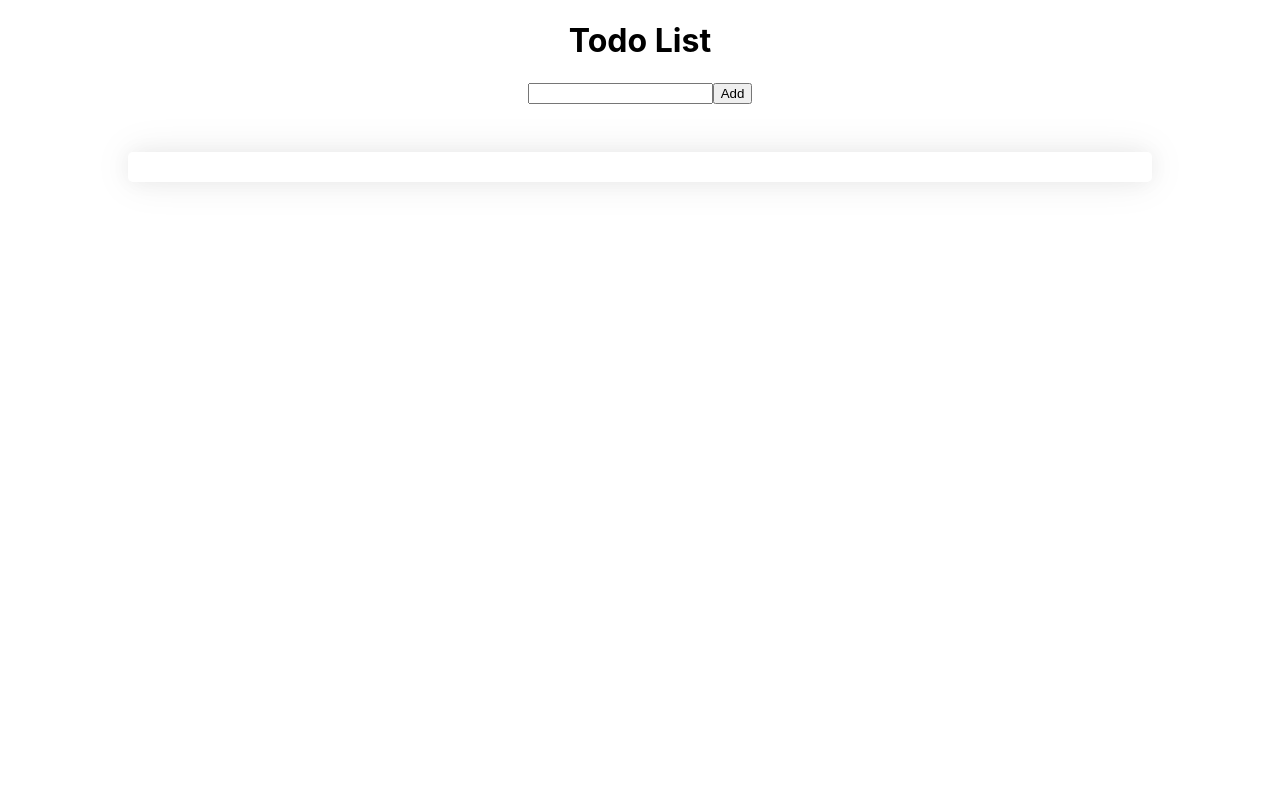
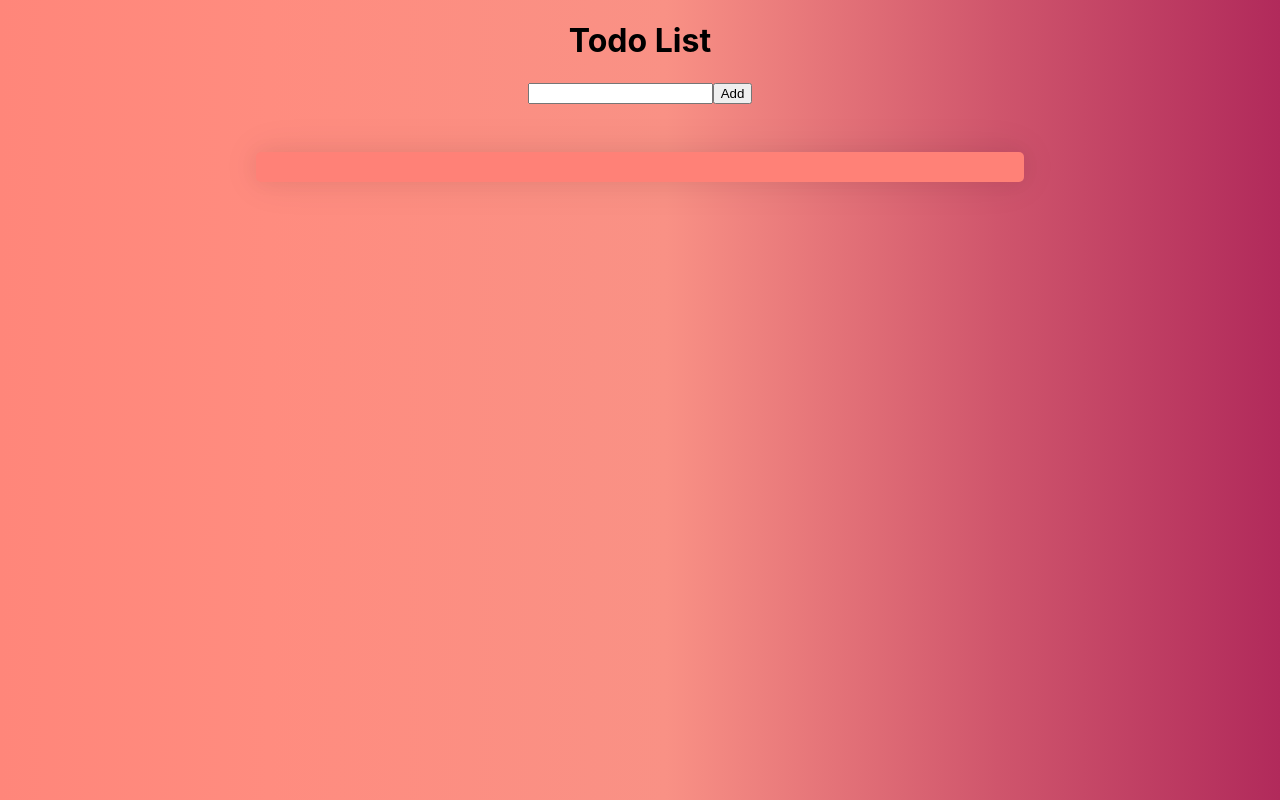
Before and after one commit to IngridAkeida/to-do-list, a React (Create React App) app: page / in a window 1280 px wide. Built offline with nearby package versions, Linux system fonts and the light colour scheme.

Commit message:
update commit

```diff
--- a/src/components/styledtodolist.js
+++ b/src/components/styledtodolist.js
@@ -1,12 +1,21 @@
 import styled from "styled-components";
+
+export const StyledAdd = styled.button`
+
+
+`
 
 export const StyledTodoList = styled.ul`
 
   list-style-type: decimal;
+  color: #b12a5b;
+  font-style: italic;
+  background-color: #ff8177;
+  margin: 0;
   overflow: hidden;
   padding: 10px 0 20px 0;
   margin: 48px auto 0;
-  width: 80%;
+  width: 60%;
   font-family: Arial, Helvetica, sans-serif;
   box-shadow: 0 0 20px rgba(0, 0, 0, 0.05), 0 0px 40px rgba(0, 0, 0, 0.08);
   border-radius: 5px;
@@ -21,8 +30,6 @@ export const StyledTodoItem = styled.li`
 export const StyledTodoText = styled.p`
  padding: 0 10px;
  left: 10px;
- border: 1px red solid;
-
 `;
 
 export const StyledTodoButton = styled.button`
@@ -32,4 +39,7 @@ export const StyledTodoButton = styled.button`
   height: 20px;
   right: 10px;
   position: absolute;
+  background-color: #b12a5b;
+  border: none;
+  color: #fff;
 `;
--- a/src/components/todolist.js
+++ b/src/components/todolist.js
@@ -58,6 +58,7 @@ function TodoList() {
         }
       />
       <button onClick={() => addTodo(input)}>Add</button>
+
       <StyledTodoList>
         {list.map((todo) => (
           <StyledTodoItem key={todo.id}>
--- a/src/styledindex.css
+++ b/src/styledindex.css
@@ -1,4 +1,5 @@
 body {
+  background-image: linear-gradient(to right, #ff8177 0%, #ff867a 0%, #ff8c7f 21%, #f99185 52%, #cf556c 78%, #b12a5b 100%);
   margin: 0;
   font-family: -apple-system, BlinkMacSystemFont, 'Segoe UI', 'Roboto', 'Oxygen',
     'Ubuntu', 'Cantarell', 'Fira Sans', 'Droid Sans', 'Helvetica Neue',
@@ -8,6 +9,5 @@ body {
 }
 
 code {
-  font-family: source-code-pro, Menlo, Monaco, Consolas, 'Courier New',
-    monospace;
+  font-family:'Gill Sans', 'Gill Sans MT', Calibri, 'Trebuchet MS', sans-serif;
 }
```
